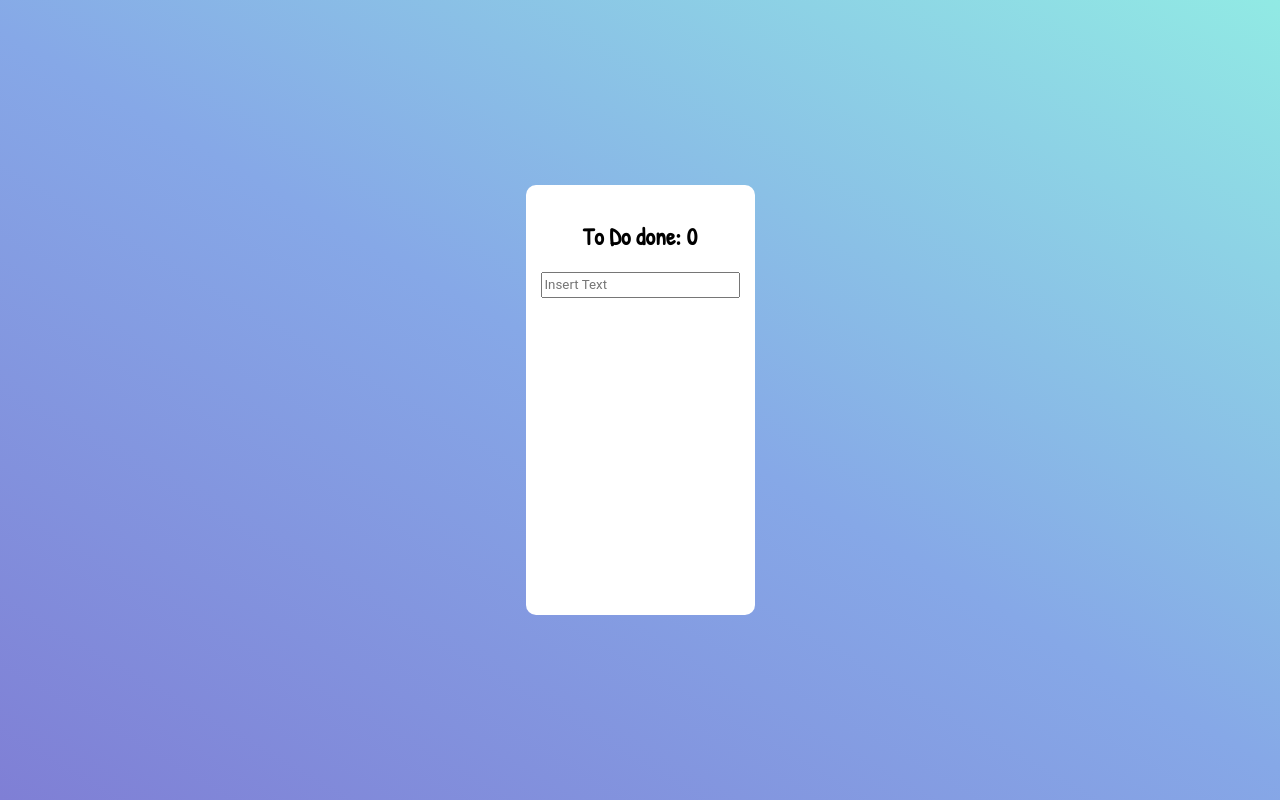
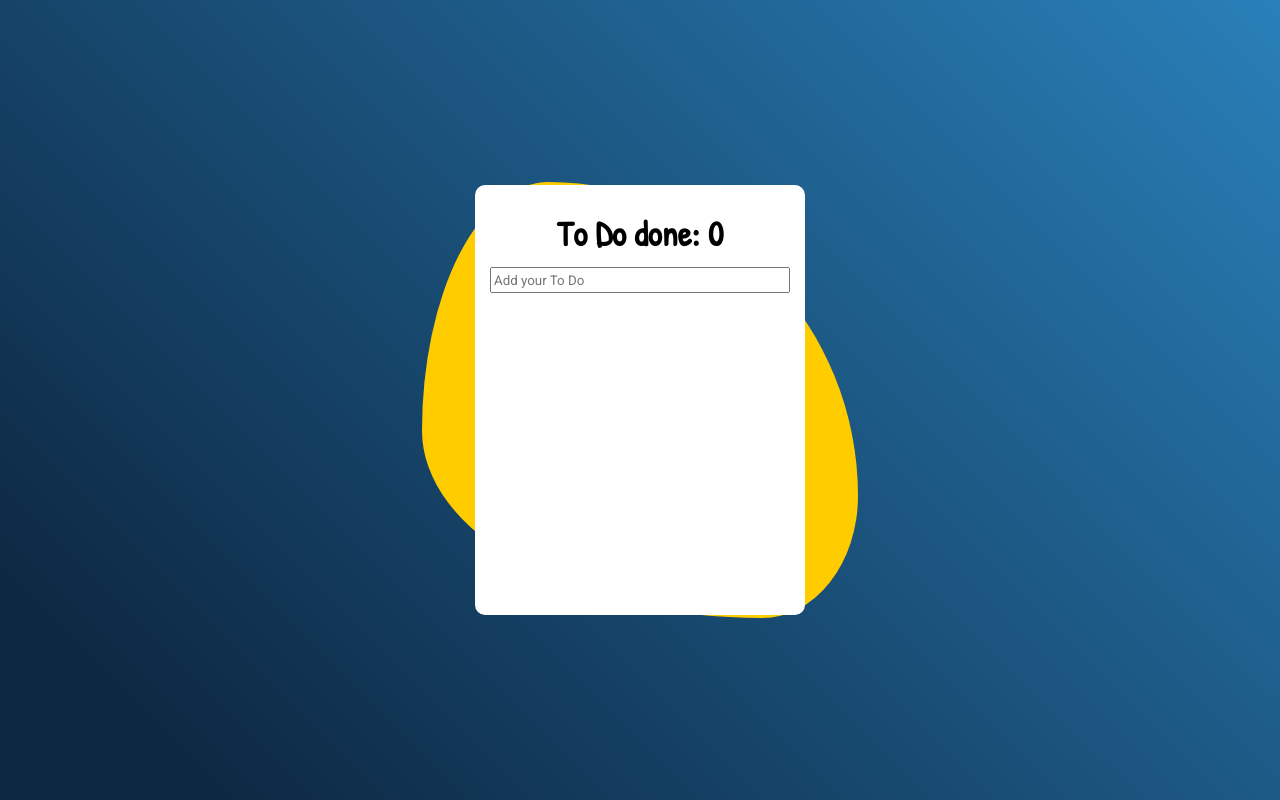
Before and after one commit to FranziHorst/to-do-list, a React (Create React App) app: page / in a window 1280 px wide. Built offline with nearby package versions, Linux system fonts and the light colour scheme.

Commit message:
Another Css Styling

```diff
--- a/src/App.css
+++ b/src/App.css
@@ -2,4 +2,7 @@
 
 h2 {
   font-family: 'Patrick Hand', cursive;
+  font-size: 35px;
+  margin-top: 10px;
+  margin-bottom: 10px;
 }
--- a/src/App.js
+++ b/src/App.js
@@ -51,6 +51,7 @@ class App extends Component {
   render() {
     return (
       <div className="layout">
+        <div className="styleEl" />
         <main className="container">
           <header>
             <Counter num={this.counterToDo()} />
--- a/src/Input.js
+++ b/src/Input.js
@@ -5,7 +5,7 @@ export default class Input extends Component {
     return (
       <input
         type="text"
-        placeholder="Insert Text"
+        placeholder="Add your To Do"
         onKeyUp={event => {
           this.props.keyupfunction(event)
         }}
--- a/src/ToDoListItem.css
+++ b/src/ToDoListItem.css
@@ -1,3 +1,5 @@
+@import url('https://fonts.googleapis.com/css?family=Roboto');
+
 .ToDoList {
   display: flex;
   justify-content: center;
@@ -5,19 +7,21 @@
 }
 
 .done {
-  color: grey;
+  color: #0080bc91;
   text-decoration: line-through;
 }
 
 .deleteButton {
-  background: rgb(255, 255, 255);
+  background: #006194;
+  color: white;
   margin-left: auto;
   border: 0;
   border-radius: 5px;
 }
 
 .deleteButton:hover {
-  background: rgb(7, 118, 133);
+  background: #ececec;
+  color: #006194;
 }
 
 input[type='text'] {
@@ -32,13 +36,13 @@ input[type='text'] {
   align-items: flex-end;
   font-family: 'Roboto';
   font-size: 14px;
-  width: 300px;
-  background: #91eae4;
+  width: 290px;
+  background: #ffcc00;
   margin-bottom: 10px;
   padding: 5px;
   border-radius: 5px;
 }
 
 .listItem:nth-child(even) {
-  background: #dedef0;
+  background: #ebe1d3;
 }
--- a/src/index.css
+++ b/src/index.css
@@ -8,16 +8,17 @@ body {
   display: flex;
   justify-content: center;
   align-items: center;
-  background: linear-gradient(30deg, #7f7fd5, #86a8e7, #91eae4);
+  background: linear-gradient(45deg, #0d2843 155px, #2980b9);
 }
 
 .container {
   background: white;
-  max-width: 400px;
+  width: 300px;
   min-height: 50vh;
   margin: auto;
   border-radius: 10px;
   padding: 15px;
+  position: absolute;
 }
 
 header {
@@ -43,3 +44,11 @@ ul {
   margin: 0;
   padding: 0;
 }
+
+.styleEl {
+  width: 436px;
+  position: relative;
+  height: 436px;
+  background: #ffcc00;
+  border-radius: 29% 71% 22% 78% / 57% 72% 28% 43%;
+}
```
